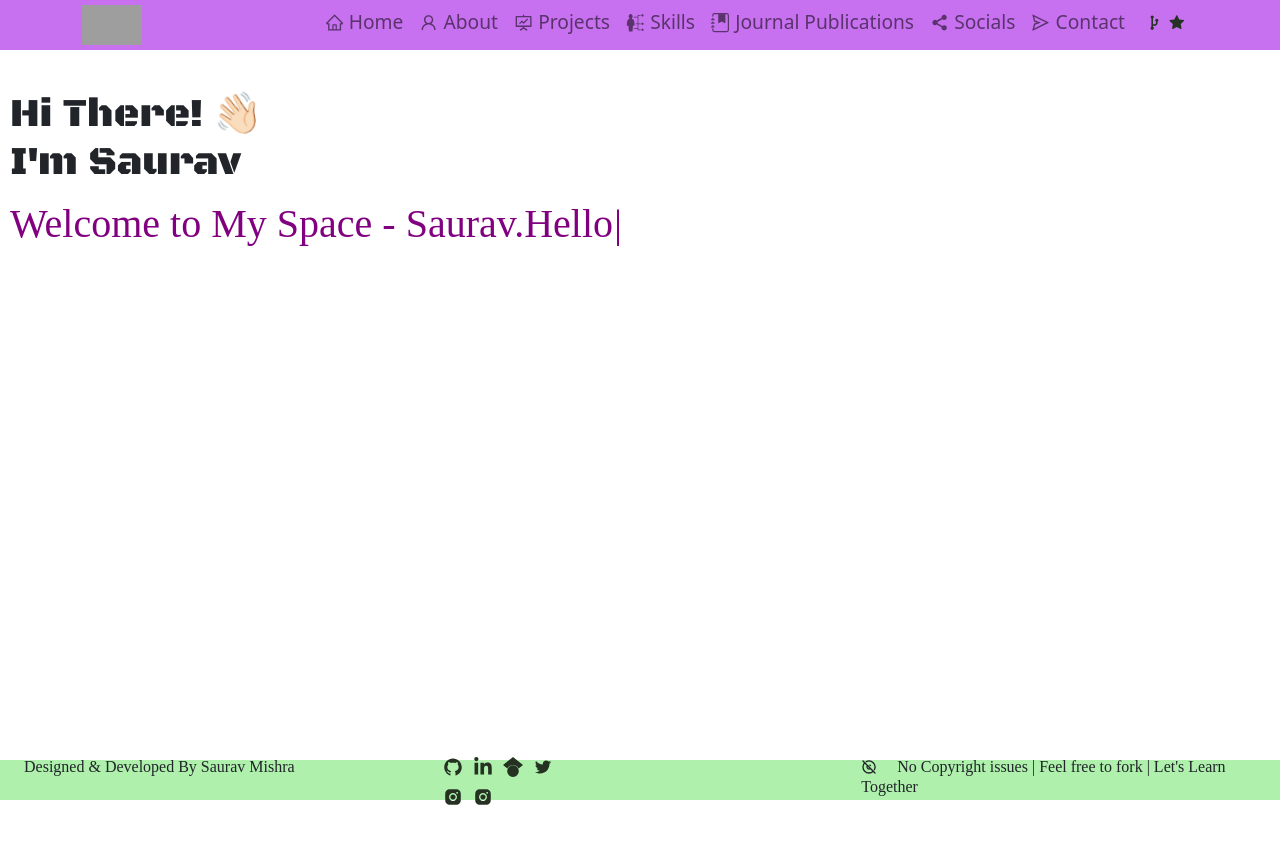
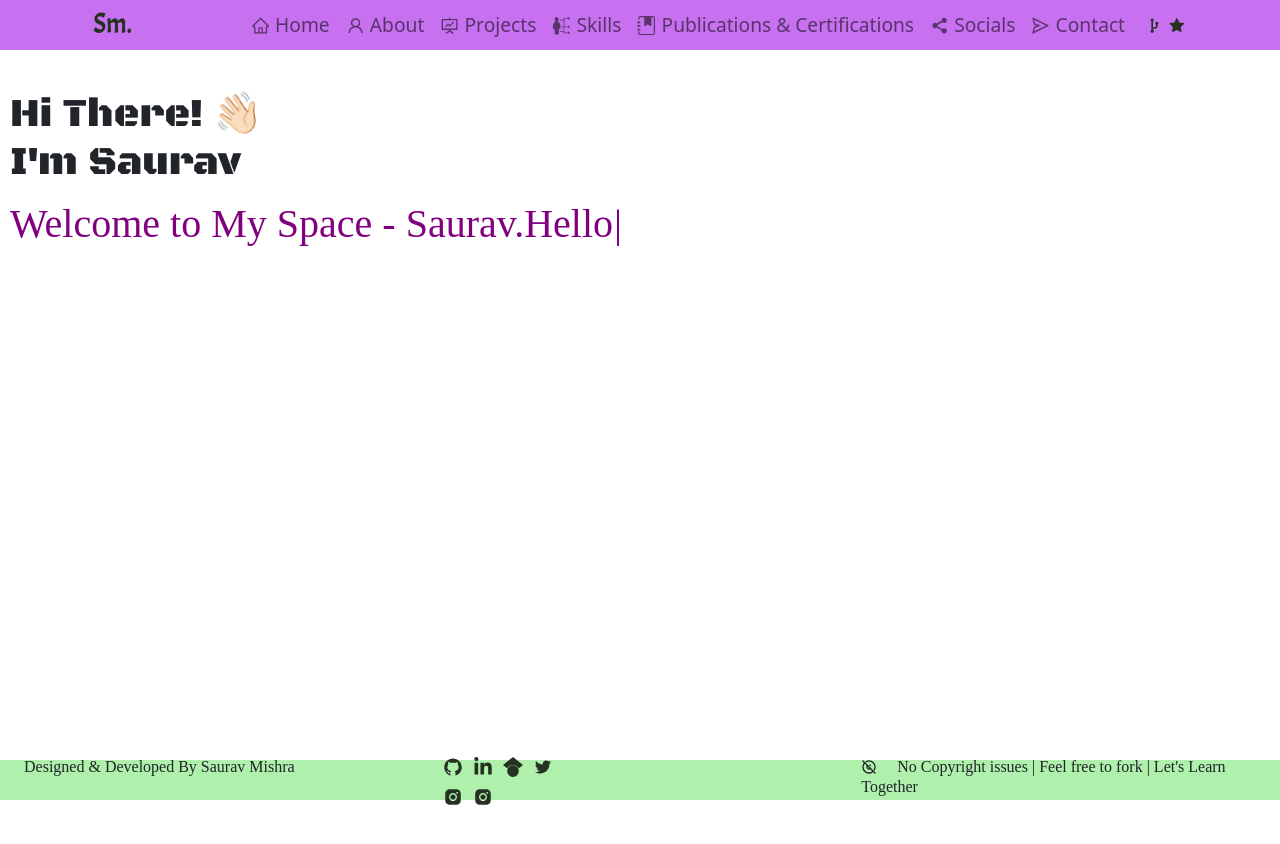
Before and after one commit to sauravmishra1710/Saurav.Hello.World, a React (Create React App) app: page / in a window 1280 px wide. Shown: the top 844 px of the page. Built offline with nearby package versions, Linux system fonts and the light colour scheme; grey boxes are pictures that could not be loaded; the HTML template or start-up script is replaced by a standard one; a web font is replaced by a local one.

Commit message:
Navbar logo and preloader update

```diff
--- a/src/components/navbar/navbar.css
+++ b/src/components/navbar/navbar.css
@@ -13,7 +13,6 @@
   }
 
   .navbar-nav .nav-item a::after {
-    content: "";
     position: relative;
     display: block;
     height: 5px;
--- a/src/components/navbar/navbar.js
+++ b/src/components/navbar/navbar.js
@@ -5,7 +5,7 @@ import Container from "react-bootstrap/Container";
 import Button from "react-bootstrap/Button";
 import { Link } from "react-router-dom";
 import { CgGitFork } from "react-icons/cg";
-import logo from "../../img/logo.png";
+import logo from "../../img/Sm_logo.svg";
 
 import {
   AiFillStar,
@@ -50,7 +50,7 @@ function NavBar() {
     >
       <Container>
         <Navbar.Brand href="/" className="d-flex">
-          <img src={logo} className="img-fluid logo" alt="brand" />
+          <img src={logo} className="img-fluid logo" alt="brand"/>
         </Navbar.Brand>
         <Navbar.Toggle
           aria-controls="responsive-navbar-nav"
@@ -106,7 +106,7 @@ function NavBar() {
                 to="/publications"
                 onClick={() => updateExpanded(false)}
               >
-                <BsJournalBookmarkFill style={{ marginBottom: "2px" }} /> Journal Publications
+                <BsJournalBookmarkFill style={{ marginBottom: "2px" }} /> Publications & Certifications
               </Nav.Link>
             </Nav.Item>
 
```
Also changed, not shown: src/img/page_logos/loading.svg, src/img/preloader.png (deleted).
